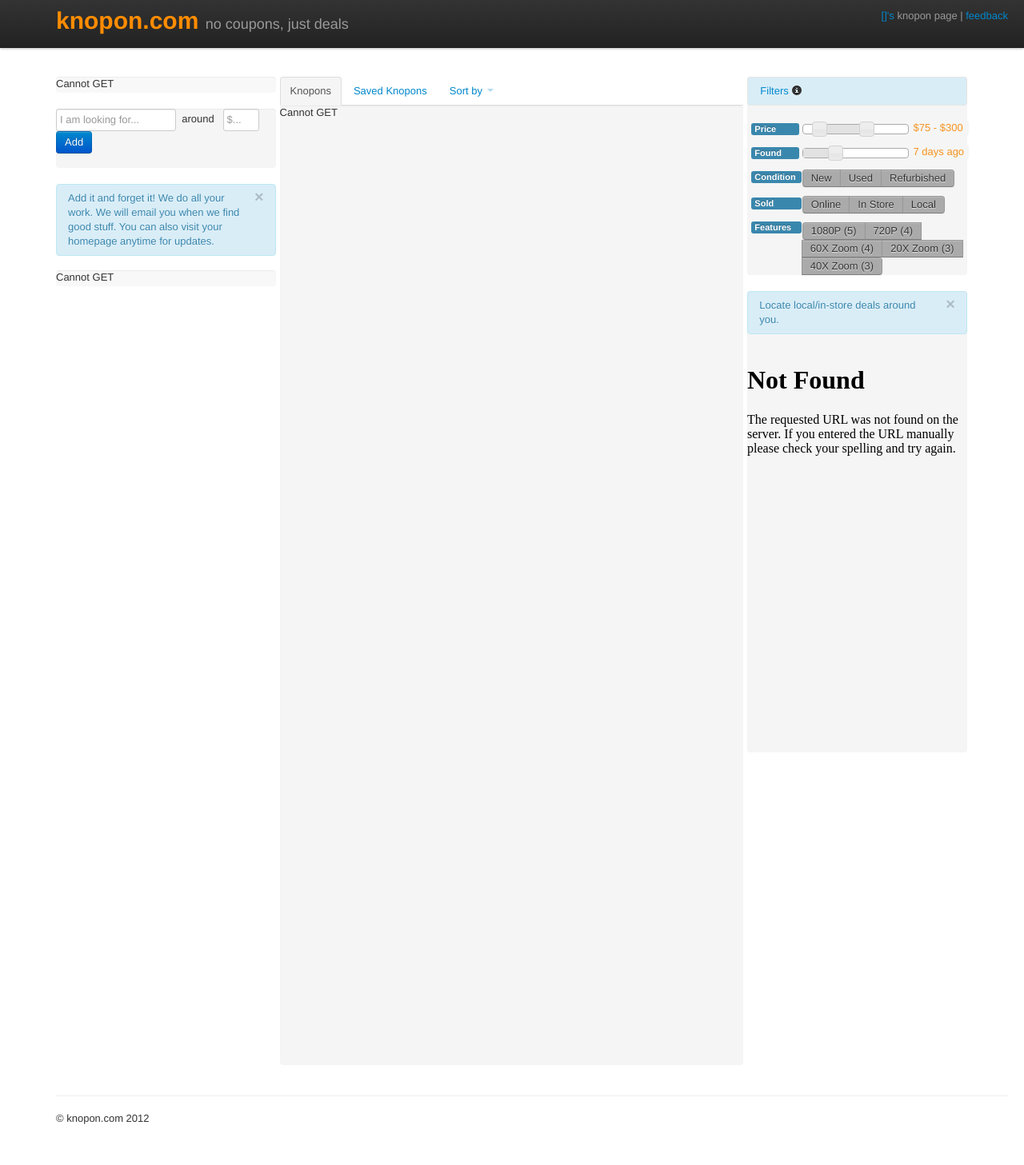
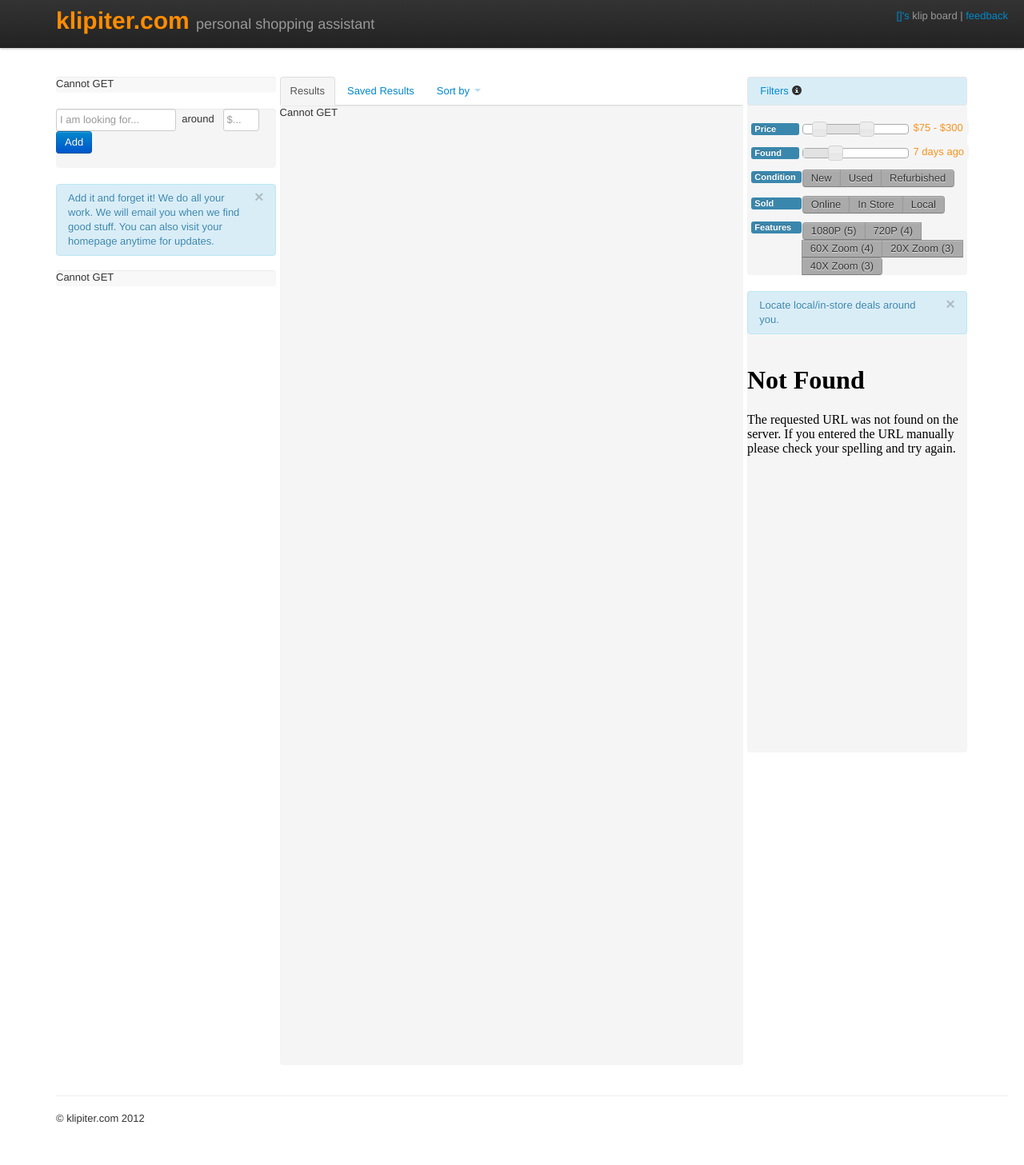
Before and after one commit to parshu/shopyter, a Python web app: template templates/userhome.html in a window 1280 px wide. Shown: the whole page at 80% size. Run offline with Jinja, Linux system fonts and the light colour scheme; the template is opened without the code that fills it: most values are stand-ins (such as "Sample title", 1, 10 or a date in 2020); some libraries are stand-ins or nearby versions.

Commit message:
officially changed name to klipiter.com. woohoo!

```diff
--- a/templates/userhome.html
+++ b/templates/userhome.html
@@ -2,7 +2,7 @@
 <html lang="en"><head>
 <meta http-equiv="content-type" content="text/html; charset=UTF-8">
     <meta charset="utf-8">
-    <title>knopon.com | no coupons, just deals</title>
+    <title>klipiter.com | personal shopping assistant</title>
     <meta name="viewport" content="width=device-width, initial-scale=1.0">
     <meta name="description" content="">
     <meta name="author" content="">
@@ -103,14 +103,14 @@
             		<span class="icon-bar"></span>
             		<span class="icon-bar"></span>
           		</a>
-          		<a class="brand" href="http://knopon.com"><h1><span style="color:darkorange">knopon.com </span><small>no coupons, just deals</small></h1></a>
+          		<a class="brand" href="http://klipiter.com"><h1><span style="color:darkorange">klipiter.com </span><small>personal shopping assistant</small></h1></a>
           		<div class="nav-collapse">
             		<ul class="nav">
               		<!--<li class="active"><a href="#">Home</a></li>
               		<li><a href="#about">About</a></li>
               		<li><a href="#contact">Contact</a></li>-->
             		</ul>
-            		<p class="navbar-text pull-right"><a href="/{{username}}">{{username}}'s</a> knopon page | <a href="mailto:knopon@gmail.com">feedback</a></p>
+            		<p class="navbar-text pull-right"><a href="/{{username}}">{{username}}'s</a> klip board | <a href="mailto:knopon@gmail.com">feedback</a></p>
           		</div><!--/.nav-collapse -->
         	</div>
 		</div>
@@ -166,8 +166,8 @@
           		<div class="row-fluid">
           			<ul class="nav nav-tabs" id="myTab">
 
-						<li class="active"><a href="#knopons" data-toggle="tab">Knopons</a></li>
-						<li><a href="#savedknopons" data-toggle="tab">Saved Knopons</a></li>
+						<li class="active"><a href="#knopons" data-toggle="tab">Results</a></li>
+						<li><a href="#savedknopons" data-toggle="tab">Saved Results</a></li>
 						<li class="dropdown" id="menu1">
 							<a class="dropdown-toggle" data-toggle="dropdown" href="#menu1">
 							Sort by
@@ -300,7 +300,7 @@
       		<hr>
 
       		<footer>
-        		<p>© knopon.com 2012</p>
+        		<p>© klipiter.com 2012</p>
       		</footer>
 
     </div><!--/.fluid-container-->
```
